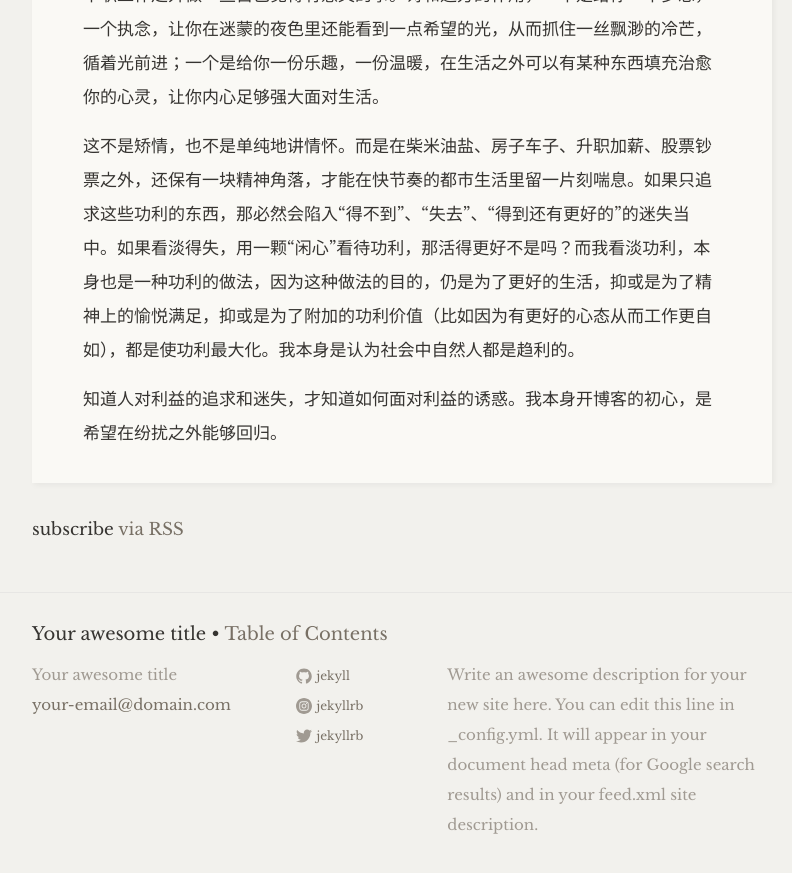
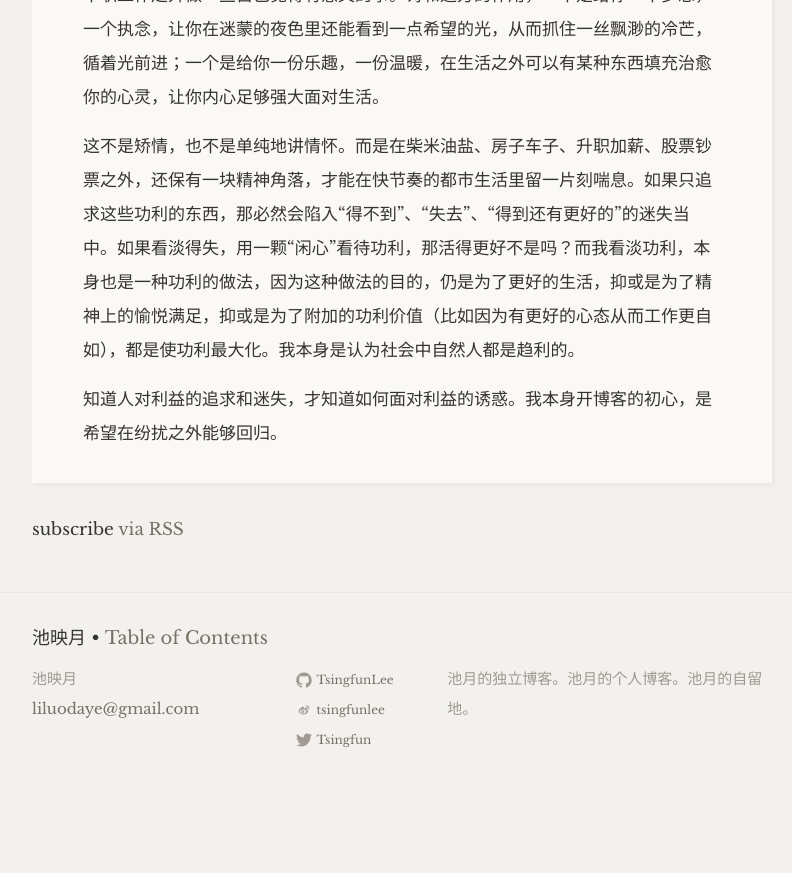
Before and after one commit to TsingfunLee/TsingfunLee.github.io, a Jekyll site: the page built from index.html, in a window 1280 px wide and 900 px high, scrolled down 2315 px. Shown: the top 873 px of the window, without its empty margins (238-1030 px from the left). Built offline with Jekyll 4.4.1, drawn with Linux system fonts in a browser that asks for light colours; some web fonts are replaced; after the commit the page ends 3129 px from its top, so only the background shows below that; some of the changed text lies outside the part shown.

Commit message:
change theme

```diff
--- a/_config.yml
+++ b/_config.yml
@@ -13,17 +13,22 @@
 # you will see them accessed via {{ site.title }}, {{ site.email }}, and so on.
 # You can create any custom variable you would like, and they will be accessible
 # in the templates via {{ site.myvariable }}.
-title: Your awesome title
-email: your-email@domain.com
+title: 池映月
+email: liluodaye@gmail.com
 description: > # this means to ignore newlines until "baseurl:"
-  Write an awesome description for your new site here. You can edit this
-  line in _config.yml. It will appear in your document head meta (for
-  Google search results) and in your feed.xml site description.
+  池月的独立博客。池月的个人博客。池月的自留地。
+intro: >
+  池月这个名字的意思是池中倒映的月亮。镜花水月，是虚幻的，也就是另一个世界的我，是我的倒影。
 baseurl: "" # the subpath of your site, e.g. /blog
 url: "https://tsingfunlee.github.io" # the base hostname & protocol for your site
-github_username:    jekyll
-instagram_username: jekyllrb
-twitter_username:   jekyllrb
+github_username:    TsingfunLee
+weibo_username:     tsingfunlee
+lofter:             chiyuepuzi
+zhihu:              TsingfunLee
+douban:             82845443
+instagram_username:
+twitter_username:   Tsingfun
+bokeyuan:           -867259206
 
 # Build settings
 markdown: kramdown
--- a/_includes/footer.html
+++ b/_includes/footer.html
@@ -20,9 +20,9 @@
 					</li>
 					{% endif %}
 
-					{% if site.instagram_username %}
+					{% if site.weibo_username %}
 					<li>
-						{% include icon-instagram.html username=site.instagram_username %}
+						{% include icon-weibo.html username=site.weibo_username %}
 					</li>
 					{% endif %}
 
--- /dev/null
+++ b/_includes/icon-weibo.html
@@ -0,0 +1 @@
+<a href="https://weibo.com/{{ include.username }}"><span class="icon icon--github">{% include icon-weibo.svg %}</span><span class="username">{{ include.username }}</span></a>
```
Also changed, not shown: _includes/icon-weibo.svg (added).
